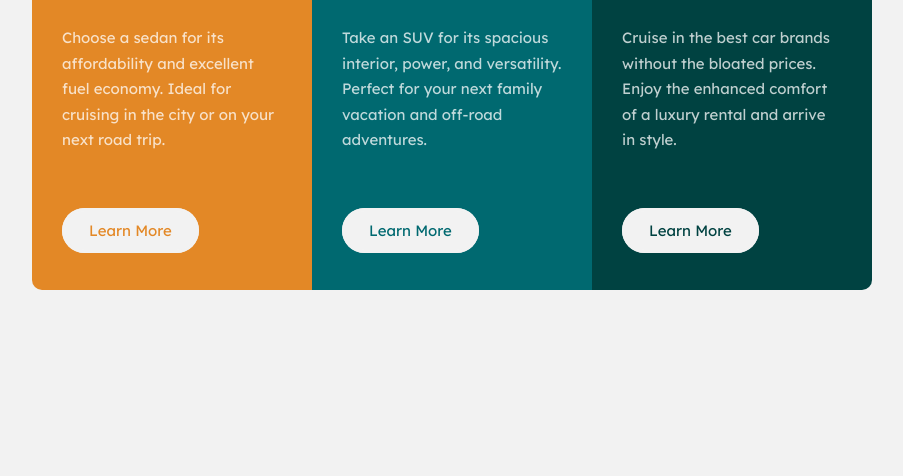
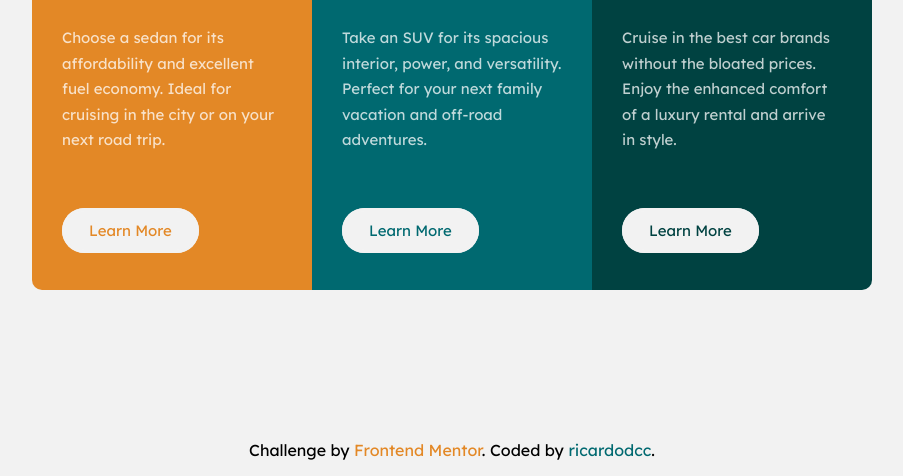
Before and after one commit to ricardodcc/3-column-preview-card-component, a plain HTML site: page index.html in a window 1280 px wide. Shown: the part 324-800 px from the top of the page, without its empty margins (188-1091 px from the left). Drawn offline with Linux system fonts and the light colour scheme.

Commit message:
footer added

```diff
--- a/Sass/homepage.scss
+++ b/Sass/homepage.scss
@@ -76,3 +76,28 @@ body{
         max-width: 220px;
     }
 }
+
+footer{
+    text-align: center;
+    @include font-style (var(--font-paragraph), 400, 16px);
+    color: #000;
+    a{
+        color: var(--bg-sedans);
+
+        &:link{
+            text-decoration: none;
+        }
+
+        &:hover{
+            color: hsl(17, 100%, 50%);
+        }
+    }
+
+    a+a{
+        color: var(--bg-suvs);
+
+        &:hover{
+            color: hsl(184, 94%, 43%);
+        }
+    }
+}
--- a/index.html
+++ b/index.html
@@ -33,7 +33,9 @@
       </div>
     </section>
   </main>
-  <footer></footer>
+  <footer>
+    Challenge by <a href="https://www.frontendmentor.io/challenges/3column-preview-card-component-pH92eAR2-/hub" target="_blank">Frontend Mentor</a>. Coded by <a href="https://github.com/ricardodcc">ricardodcc</a>.
+  </footer>
   <!-- <div class="attribution">
     Challenge by <a href="https://www.frontendmentor.io?ref=challenge" target="_blank">Frontend Mentor</a>.
     Coded by <a href="#">Your Name Here</a>.
```
Also changed, not shown: style.css, 1 other file.
